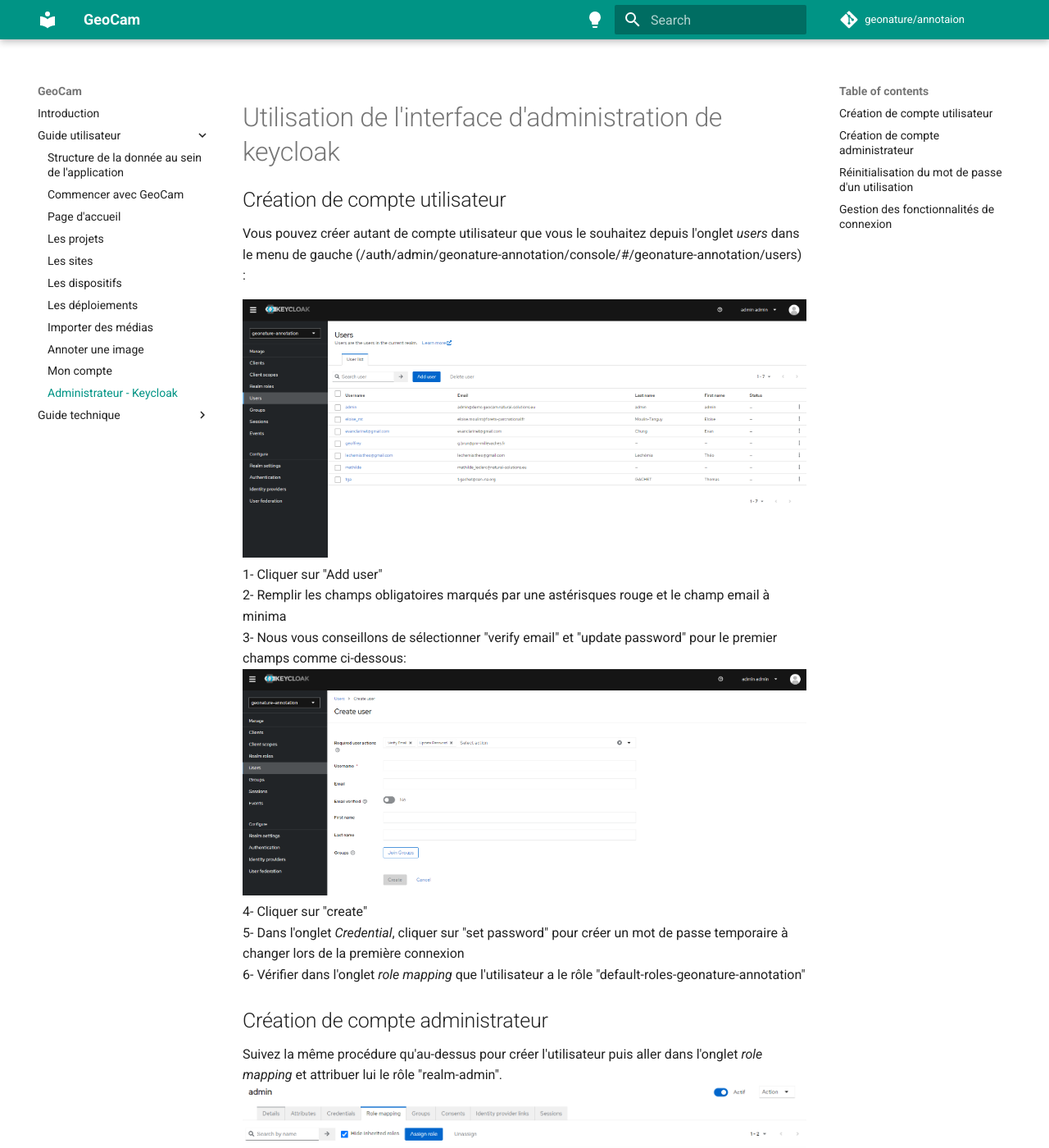
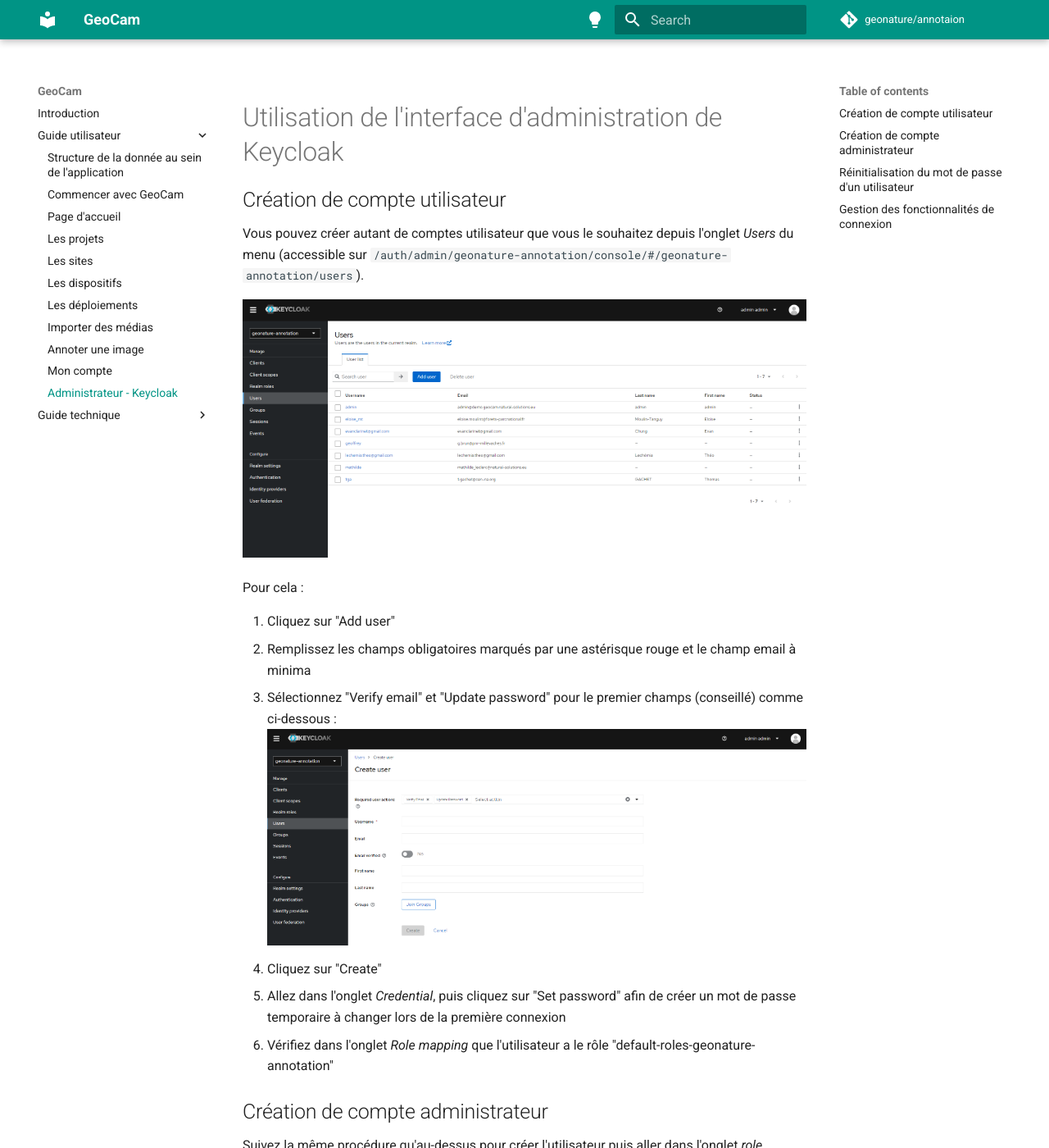
Before and after one commit to naturalsolutions/ecoSecrets, an MkDocs documentation site: the page built from docs/docs/user/admin.md, in a window 1280 px wide and 1400 px high. Shown: the whole window at 82% size. Built offline with MkDocs 1.6.1 and Material for MkDocs 9.7.7, drawn with Linux system fonts in a browser that asks for light colours; comment, search, counter and statistics services are not loaded; some of the changed text lies outside the part shown.

Commit message:
fix: correct some typo and other minor changes

```diff
--- a/docs/docs/user/admin.md
+++ b/docs/docs/user/admin.md
@@ -1,33 +1,35 @@
-# Utilisation de l'interface d'administration de keycloak
+# Utilisation de l'interface d'administration de Keycloak
 
 ## Création de compte utilisateur
 
-Vous pouvez créer autant de compte utilisateur que vous le souhaitez depuis l'onglet _users_ dans le menu de gauche (/auth/admin/geonature-annotation/console/#/geonature-annotation/users) :<br>
+Vous pouvez créer autant de comptes utilisateur que vous le souhaitez depuis l'onglet _Users_ du menu (accessible sur `/auth/admin/geonature-annotation/console/#/geonature-annotation/users`).
 
 ![users](../assets/users.png)
-1- Cliquer sur "Add user" <br>
-2- Remplir les champs obligatoires marqués par une astérisques rouge et le champ email à minima<br>
-3- Nous vous conseillons de sélectionner "verify email" et "update password" pour le premier champs comme ci-dessous:
-![user_creation](../assets/user_creation.png)
-4- Cliquer sur "create" <br>
-5- Dans l'onglet _Credential_, cliquer sur "set password" pour créer un mot de passe temporaire à changer lors de la première connexion <br>
-6- Vérifier dans l'onglet _role mapping_ que l'utilisateur a le rôle "default-roles-geonature-annotation"
+
+Pour cela :
+
+1. Cliquez sur "Add user"
+1. Remplissez les champs obligatoires marqués par une astérisque rouge et le champ email à minima
+1. Sélectionnez "Verify email" et "Update password" pour le premier champs (conseillé) comme ci-dessous : ![user_creation](../assets/user_creation.png)
+1. Cliquez sur "Create"
+1. Allez dans l'onglet _Credential_, puis cliquez sur "Set password" afin de créer un mot de passe temporaire à changer lors de la première connexion
+1. Vérifiez dans l'onglet _Role mapping_ que l'utilisateur a le rôle "default-roles-geonature-annotation"
 
 ## Création de compte administrateur
 
 Suivez la même procédure qu'au-dessus pour créer l'utilisateur puis aller dans l'onglet _role mapping_ et attribuer lui le rôle "realm-admin".
 ![roles_admin](../assets/roles_admin.png)
 
-## Réinitialisation du mot de passe d'un utilisation
+## Réinitialisation du mot de passe d'un utilisateur
 
-Dans l'onglet _users_ cliquer sur l'utilisateur en question et aller dans _credentials_ puis cliquer sur "reset password"
+Dans l'onglet _Users_, sélectionnez sur l'utilisateur concerné, puis dans _Credentials_ cliquez sur "Reset password".
 ![reset_password](../assets/reset_password.png)
 
 ## Gestion des fonctionnalités de connexion
 
-Il est possible de configurer certaines fonctionnalités de la page de connexion dans l'onglet _login_ comme ci-dessous :
+Il est possible de configurer certaines fonctionnalités de la page de connexion dans l'onglet _Login_ comme ci-dessous :
 ![connection_features_config](../assets/config_keycloak_features.png)
 
-Il y a, par exemple, la possibilité d'activer la fonctionnalité de **mot de passe oublié** et de demande de **création de compte** sur la page de connexion de l'application.
+Il y a, par exemple, la possibilité d'activer la fonctionnalité de **mot de passe oublié** et de demande de **création de compte** sur la page de connexion de l'application, comme présenté dans l'exemple ci-dessous.
 
-![connection_features](../assets/login_page.png)
+![connection_features](../assets/login_page.png){ width=350px; align=center}
```
Also changed, not shown: docs/docs/technical_guide/keycloak.md (+7 -6 lines), docs/docs/user/user.md (+2 -2 lines).
